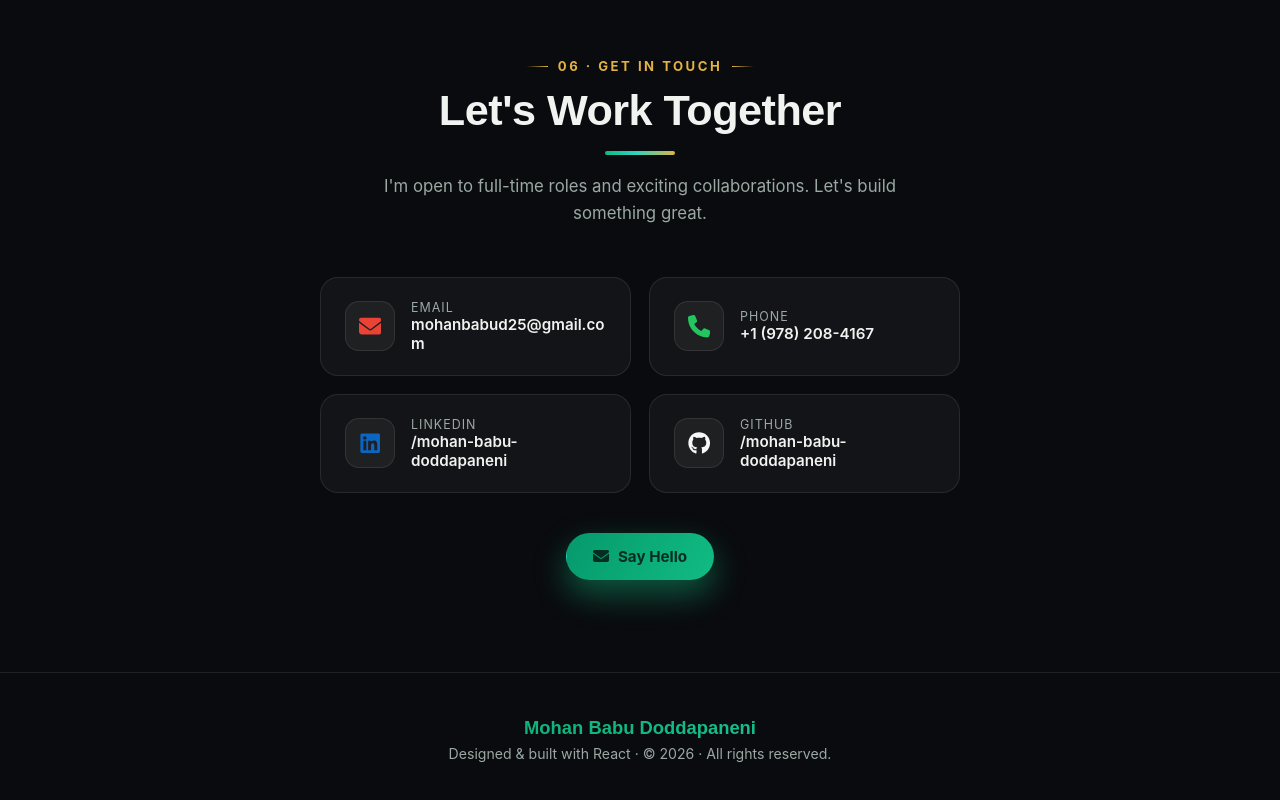
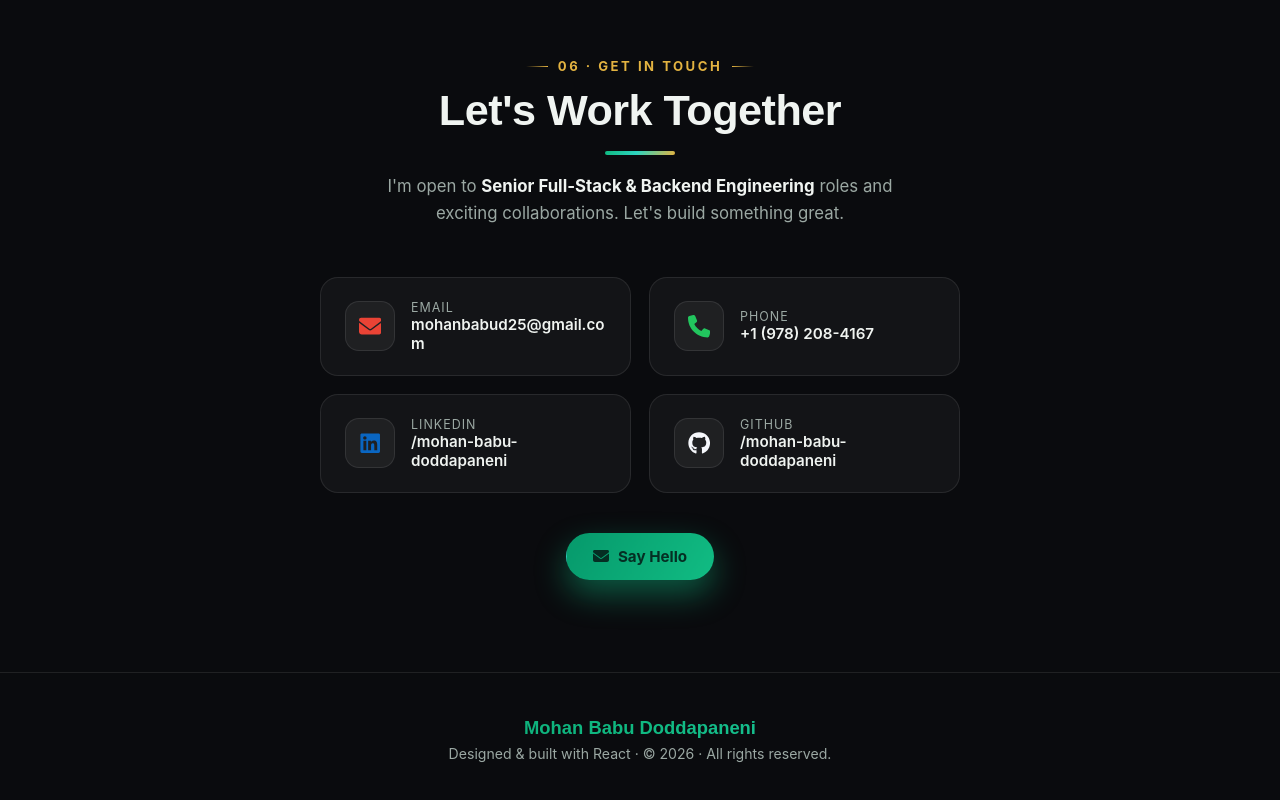
Before and after one commit to mohan-babu-doddapaneni/portfolio, a React (Create React App) app: page / in a window 1280 px wide. Shown: the part 6793-7593 px from the top of the page. Built offline with nearby package versions, Linux system fonts and the light colour scheme; a web font is replaced by a local one.

Commit message:
SEO + discoverability: JSON-LD, sitemap, canonical, role targeting

```diff
--- a/public/index.html
+++ b/public/index.html
@@ -53,11 +53,40 @@
     <meta name="twitter:image" content="https://mohanbabudoddapaneni.com/og-image.png" />
 
     <link rel="apple-touch-icon" href="%PUBLIC_URL%/logo192.png" />
-    <!--
-      manifest.json provides metadata used when your web app is installed on a
-      user's mobile device or desktop. See https://developers.google.com/web/fundamentals/web-app-manifest/
-    -->
+    <link rel="canonical" href="https://mohanbabudoddapaneni.com/" />
     <link rel="manifest" href="%PUBLIC_URL%/manifest.json" />
+
+    <!-- Structured data: helps Google show a rich result for the name -->
+    <script type="application/ld+json">
+      {
+        "@context": "https://schema.org",
+        "@type": "Person",
+        "name": "Mohan Babu Doddapaneni",
+        "url": "https://mohanbabudoddapaneni.com",
+        "image": "https://mohanbabudoddapaneni.com/og-image.png",
+        "jobTitle": "Full Stack Developer",
+        "email": "mailto:mohanbabud25@gmail.com",
+        "telephone": "+1-978-208-4167",
+        "address": {
+          "@type": "PostalAddress",
+          "addressRegion": "MA",
+          "addressCountry": "USA"
+        },
+        "worksFor": { "@type": "Organization", "name": "FenixCommerce" },
+        "alumniOf": [
+          { "@type": "CollegeOrUniversity", "name": "Clark University" },
+          { "@type": "CollegeOrUniversity", "name": "JNTU Ananthapur" }
+        ],
+        "knowsAbout": [
+          "Java", "Spring Boot", "Microservices", "React", "Angular",
+          "AWS", "Apache Kafka", "REST API", "PostgreSQL", "Docker", "Kubernetes"
+        ],
+        "sameAs": [
+          "https://www.linkedin.com/in/mohan-babu-doddapaneni",
+          "https://github.com/mohan-babu-doddapaneni"
+        ]
+      }
+    </script>
     <!--
       Notice the use of %PUBLIC_URL% in the tags above.
       It will be replaced with the URL of the `public` folder during the build.
--- a/src/App.css
+++ b/src/App.css
@@ -739,11 +739,15 @@ body.light-theme .btn-primary {
   background: var(--gradient-gold);
 }
 .section-sub {
-  max-width: 540px;
+  max-width: 560px;
   margin: 18px auto 0;
   color: var(--muted);
   font-size: 1.05rem;
   line-height: 1.6;
+}
+.section-sub strong {
+  color: var(--fg);
+  font-weight: 700;
 }
 
 .reveal {
--- a/src/App.js
+++ b/src/App.js
@@ -784,7 +784,8 @@ export default function App() {
             <span className="section-kicker">06 · Get In Touch</span>
             <h2 className="section-title">Let's Work Together</h2>
             <p className="section-sub">
-              I'm open to full-time roles and exciting collaborations. Let's build something great.
+              I'm open to <strong>Senior Full-Stack &amp; Backend Engineering</strong> roles and
+              exciting collaborations. Let's build something great.
             </p>
           </div>
           <div className="contact-grid">
```
Also changed, not shown: public/robots.txt, 1 other file (tests, documents, lock files or other folders).
